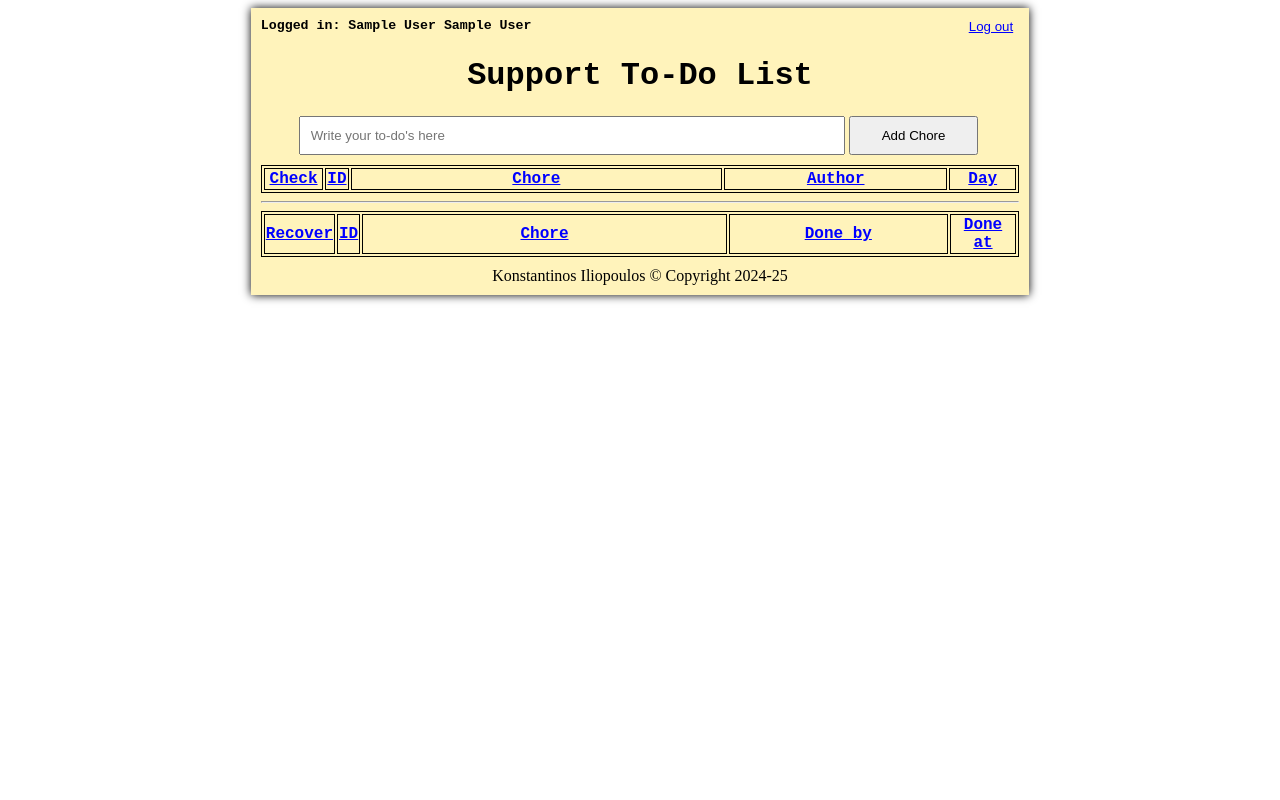
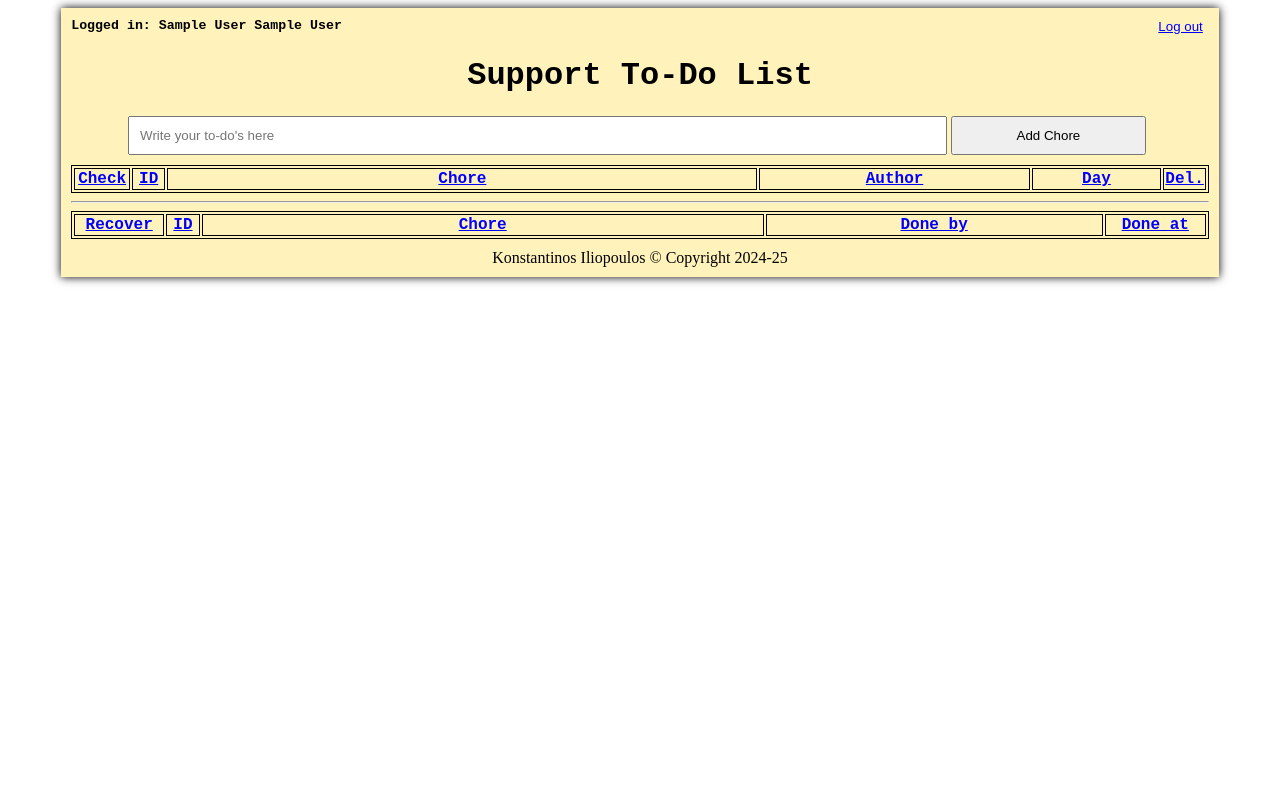
Before and after one commit to KonstantinosPC/to-do, a PHP site: page / in a window 1280 px wide. Run offline with PHP 8.4, Linux system fonts and the light colour scheme; the visitor is signed in with stand-in values (Sample User, id 1); data that the repository does not hold is empty.

Commit message:
UI Update & Night mode

```diff
--- a/todo/createacc.php
+++ b/todo/createacc.php
@@ -8,6 +8,7 @@
     <head>
         <title>To-Do Support Version</title>
         <link rel="stylesheet" href="./styl.css">
+        <link rel="icon" type="image/x-icon" href="./assets/img/8476658.png">
         <meta charset="UTF-8">
         <meta name="viewport" content="width=device-width, initial-scale=1.0">
     </head>
--- a/todo/index.php
+++ b/todo/index.php
@@ -1,13 +1,15 @@
 <?php
-    include "./scripts/db_conn.php";
+
 
     session_start();
     if (isset($_SESSION["username"]) && isset($_SESSION["perms"])) {
+         include "./scripts/db_conn.php";
 ?>
 <html>
     <head>
         <title>To-Do Support Version</title>
         <link rel="stylesheet" href="./styl.css">
+        <link rel="icon" type="image/x-icon" href="./assets/img/8476658.png">
         <meta charset="UTF-8">
         <meta name="viewport" content="width=device-width, initial-scale=1.0">
     </head>
@@ -25,11 +27,12 @@
             </form>
             <table class="to-be">
                 <tr>
-                    <th width="8%">Check</th>
+                    <th width="5%">Check</th>
                     <th width="3%">ID</th>
-                    <th width="50%">Chore</th>
-                    <th width="30%">Author</th>
+                    <th width="55%">Chore</th>
+                    <th width="25%">Author</th>
                     <th width="12%">Day</th>
+                    <th width="3%">Del.</th>
                 </tr>
 
                 <?php include "./scripts/load/loadToDo.php"; ?>
--- a/todo/login.php
+++ b/todo/login.php
@@ -7,6 +7,7 @@
     <head>
         <title>To-Do Support Version</title>
         <link rel="stylesheet" href="./styl.css">
+        <link rel="icon" type="image/x-icon" href="./assets/img/8476658.png">
         <meta charset="UTF-8">
         <meta name="viewport" content="width=device-width, initial-scale=1.0">
     </head>
--- a/todo/scripts/acc/createacc.php
+++ b/todo/scripts/acc/createacc.php
@@ -26,7 +26,7 @@
                 }
 
 
-                $password = password_hash($password, PASSWORD_DEFAULT);
+                $password = hash('sha256',$password);
                 $sql = "INSERT INTO users (username, password, name, lastname, perms) VALUES ('$username', '$password', '$name', '$lastname', '$perms')";
 
                 if(mysqli_query($conn, $sql)){
--- a/todo/scripts/acc/logmein.php
+++ b/todo/scripts/acc/logmein.php
@@ -1,6 +1,7 @@
 <?php
 
 session_start();
+
 
 include "../db_conn.php";
 
@@ -15,7 +16,7 @@ if(isset($_POST['username']) && isset($_POST['password'])){
 
     $uname = validate($_POST['username']);
     $passd = validate($_POST['password']);
-
+    $hashedPassd = hash('sha256', $passd);
 
     if(empty($uname)){
         header("Location: ../../login.php?error=Username is required");
@@ -30,7 +31,7 @@ if(isset($_POST['username']) && isset($_POST['password'])){
         if(mysqli_num_rows($result)){
             $row = mysqli_fetch_assoc($result);
 
-            if($row['username'] === $uname && password_verify($passd,$row['password'])){
+            if($row['username'] === $uname && ($hashedPassd === $row['password'])){
                 $_SESSION['id'] = $row['id'];
                 $_SESSION['username'] = $row['username'];
                 $_SESSION['name'] = $row['name'];
--- a/todo/scripts/add/recoverDone.php
+++ b/todo/scripts/add/recoverDone.php
@@ -13,10 +13,10 @@
                 $row = mysqli_fetch_assoc($result);
                 $idOld = $row["id"];
                 $choreOld = $row["chore"];
-                $doneBySomeone = $_SESSION["name"] . " " . $_SESSION["lastname"];
-                $today = date("Y-m-d");
+                $oldAuthor = $row["oldAuthor"];
+                $oldDay = $row["oldDay"];
 
-                $sql2 = "INSERT INTO todolist (id, chore,user,day) VALUES ('$idOld', '$choreOld','$doneBySomeone', '$today')";
+                $sql2 = "INSERT INTO todolist (id, chore,user,day) VALUES ('$idOld', '$choreOld','$oldAuthor', '$oldDay')";
 
                 if(mysqli_query($conn, $sql2)){
                     $sql3 = "DELETE FROM donelist WHERE id='$idOld'";
--- a/todo/scripts/db_conn.php
+++ b/todo/scripts/db_conn.php
@@ -1,9 +1,11 @@
 <?php
 
-$sname = "<Host/IP address of the database>";
+$sname = "192.168.170.191";
 $unae = "root";
-$password = "";
+$password = "KonstantinosPC";
 $db_name = "todo";
+
+
 
 $conn = mysqli_connect($sname, $unae, $password, $db_name);
 
--- a/todo/styl.css
+++ b/todo/styl.css
@@ -1,9 +1,21 @@
+:root{
+    color-scheme: light dark;
+    --light-bg: rgb(255, 243, 187);
+    --light-color: black;
+    --light-shadow: black;
+    --light-colorB: blue;
+    --dark-bg: rgb(71, 71, 71);
+    --dark-color: white;
+    --dark-shadow: rgb(0, 74, 124);
+    --dark-colorB: rgb(115, 207, 235);
+}
+
 main{
     margin: auto;
-    width: 60%;
-    background: rgb(255, 243, 187);
+    width: 90%;
     padding: 10px;
-    box-shadow: 0px 0px 9px 0px black;
+    background: light-dark(var(--light-bg), var(--dark-bg));
+    box-shadow: 0px 0px 9px 0px light-dark(var(--light-shadow), var(--dark-shadow));
 }
 
 @media screen and (max-width: 800px) {
@@ -24,18 +36,18 @@ main{
 .login{
     width: 20%;
     text-align: center;
-    background: rgb(255, 243, 187);
+    background: light-dark(var(--light-bg), var(--dark-bg));
     padding: 20px;
-    box-shadow: 0px 0px 9px 0px black;
+    box-shadow: 0px 0px 9px 0px light-dark(var(--light-shadow), var(--dark-shadow));
 }
 
 @media screen and (max-width: 800px) {
     .login{
         width: 90%;
         text-align: center;
-        background: rgb(255, 243, 187);
+        background: light-dark(var(--light-bg), var(--dark-bg));
         padding: 20px;
-        box-shadow: 0px 0px 9px 0px black;
+        box-shadow: 0px 0px 9px 0px light-dark(var(--light-shadow), var(--dark-shadow));
     }
 }
 
@@ -76,7 +88,7 @@ main .top h5{
     border: none;
     background: none;
     text-decoration: underline;
-    color: blue;
+    color: light-dark(var(--light-colorB), var(--dark-colorB));
     cursor: pointer;
 }
 
@@ -118,10 +130,23 @@ main table th{
     font-weight: bolder;
     text-decoration:underline;
     border: 1px black solid;
-    color: blue;
+    color: light-dark(var(--light-colorB), var(--dark-colorB));
+}
+
+main table td .delete{
+    color: white;
+    background: red;
+    border-radius: 5px;
+    border: none;
+    padding: 3px;
+    box-shadow: 0px 0px 9px 0px red;
 }
 
 main footer{
     text-align: center;
     margin-top: 10px;
 }
+
+main footer a{
+    color: light-dark(var(--light-colorB), var(--dark-colorB));
+}
```
Also changed, not shown: todo/assets/img/8476658.png (added).
